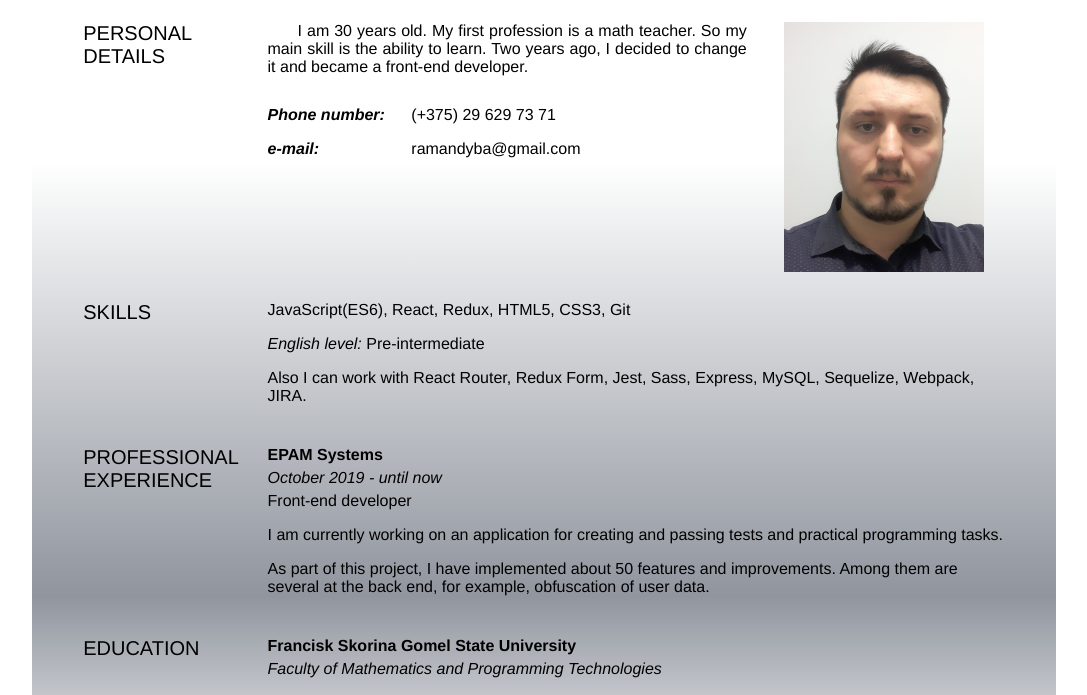
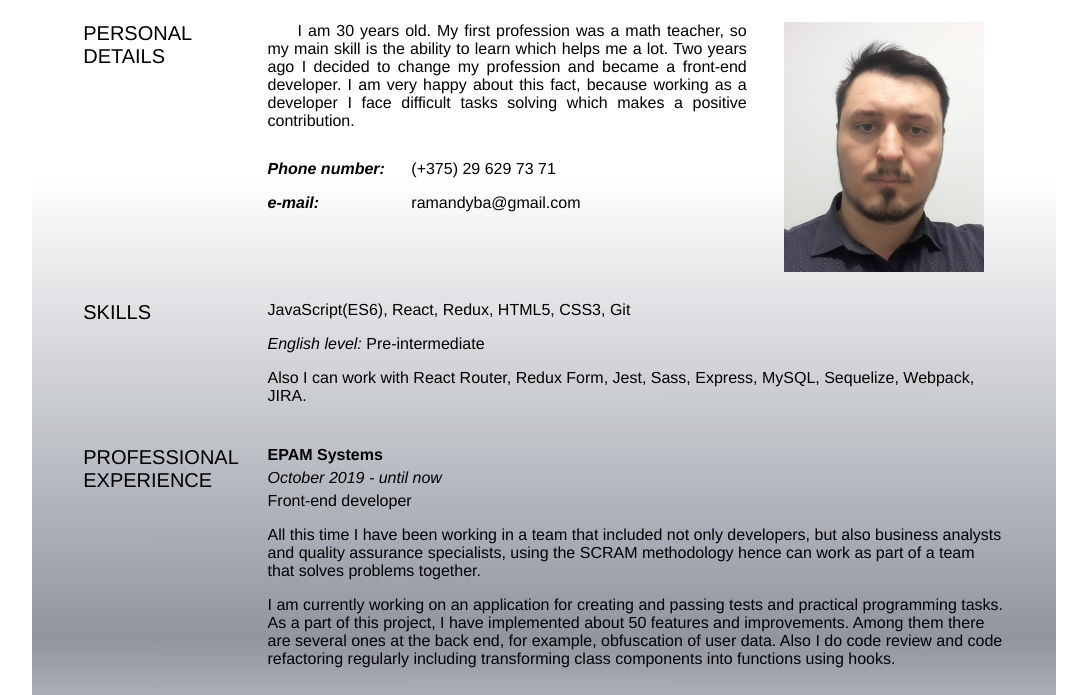
Before and after one commit to RamanDyba/cv, a plain HTML site: page index.html in a window 1280 px wide. Shown: the part 85-780 px from the top of the page, without its empty margins (96-1183 px from the left). Drawn offline with Linux system fonts and the light colour scheme.

Commit message:
fix: change some info

```diff
--- a/index.html
+++ b/index.html
@@ -21,8 +21,9 @@
           <li class="summary">
             <div>
               <p>
-                I am 30 years old. My first profession is a math teacher. So my main skill is the ability to learn.
-                Two years ago, I decided to change it and became a front-end developer.
+                I am 30 years old. My first profession was a math teacher, so my main skill is the ability to learn which helps me a lot.
+                Two years ago I decided to change my profession and became a front-end developer.
+                I am very happy about this fact, because working as a developer I face difficult tasks solving which makes a positive contribution.
             </div>
           </li>
           <li class="formitem">
@@ -59,11 +60,15 @@
           <p class="position">Front-end developer</p>
         </div>
         <p>
-          I am currently working on an application for creating and passing tests and practical programming tasks.
+          All this time I have been working in a team that included not only developers,
+          but also business analysts and quality assurance specialists,
+          using the SCRAM methodology hence can work as part of a team that solves problems together.
         </p>
         <p>
-          As part of this project, I have implemented about 50 features and improvements.
-          Among them are several at the back end, for example, obfuscation of user data.
+          I am currently working on an application for creating and passing tests and practical programming tasks.
+          As a part of this project, I have implemented about 50 features and improvements.
+          Among them there are several ones at the back end, for example, obfuscation of user data.
+          Also I do code review and code refactoring regularly including transforming class components into functions using hooks.
         </p>
     </section>
 
@@ -75,7 +80,7 @@
         <div class="education-stage">
           <p class="period">2006 - 2011</p>
           <p class="specialization"><i>Specialization: </i>Mathematics (scientific and pedagogical activity)</p>
-          <p class="qualification"><i>Qualification: </i>Mathematician. Teacher of mathematics and informatics</p>
+          <p class="qualification"><i>Qualification: </i>Mathematician. Teacher of mathematics and computer science</p>
         </div>
         <div class="education-stage">
           <p class="period">2011 - 2012</p>
```
Also changed, not shown: 1 other file.
